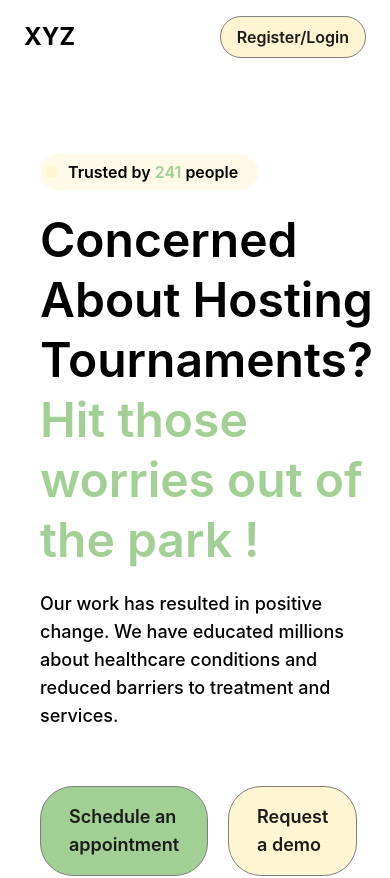
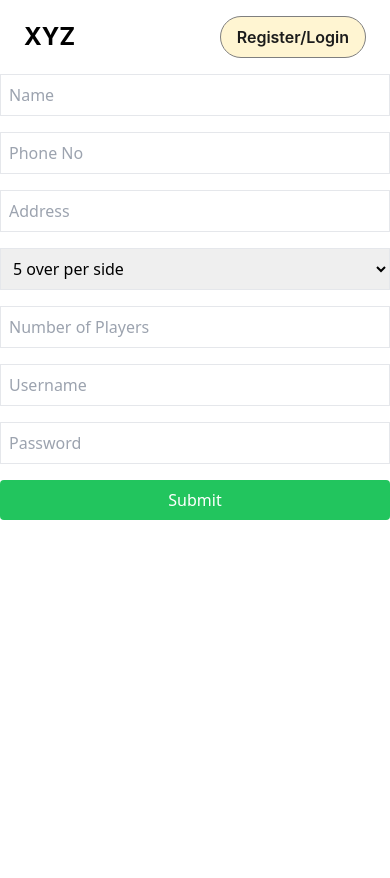
Before and after one commit to ShivrajCodes/Cricket-Landing-Page, a React (Create React App) app: page /register in a window 390 px wide. Shown: the top 878 px of the page. After the commit the page ends 844 px from the top, so only its background shows below. Built offline with nearby package versions, Linux system fonts and the light colour scheme.

Commit message:
initial commit

```diff
--- a/src/App.js
+++ b/src/App.js
@@ -1,13 +1,20 @@
 import React from 'react';
+import { BrowserRouter as Router, Routes, Route } from 'react-router-dom';
 import Header from './components/Header';
 import Home from './components/Home';
+import RegisterTournament from './components/RegisterTournament';  // Import new component
 
 function App() {
   return (
-    <div className="App">
-      <Header />
-      <Home />
-    </div>
+    <Router>
+      <div className="App">
+        <Header />
+        <Routes>
+          <Route path="/" element={<Home />} />
+          <Route path="/register" element={<RegisterTournament />} />
+        </Routes>
+      </div>
+    </Router>
   );
 }
 
--- a/src/components/Header.js
+++ b/src/components/Header.js
@@ -1,4 +1,5 @@
 import React from 'react';
+import { Link } from 'react-router-dom';
 
 const Header = () => (
   <header className="w-full px-6 py-4 flex justify-between items-center bg-white">
@@ -6,16 +7,16 @@ const Header = () => (
       XYZ
     </div>
     <nav className="hidden md:flex items-center gap-6">
-      <div className="text-black text-base font-semibold font-['Inter']">Home</div>
-      <div className="text-black text-base font-semibold font-['Inter']">About</div>
-      <div className="text-black text-base font-semibold font-['Inter']">Tournaments</div>
-      <div className="text-black text-base font-semibold font-['Inter']">Contact</div>
+      <Link to="/" className="text-black text-base font-semibold font-['Inter']">Home</Link>
+      <Link to="/about" className="text-black text-base font-semibold font-['Inter']">About</Link>
+      <Link to="/tournaments" className="text-black text-base font-semibold font-['Inter']">Tournaments</Link>
+      <Link to="/contact" className="text-black text-base font-semibold font-['Inter']">Contact</Link>
     </nav>
-    <div className="px-4 py-2 bg-[#fff5d2] rounded-[33px] border border-[#7f7f7f] flex items-center justify-center">
+    <Link to="/register" className="px-4 py-2 bg-[#fff5d2] rounded-[33px] border border-[#7f7f7f] flex items-center justify-center">
       <div className="text-[#1b1b1b] text-base font-semibold font-['Inter']">
         Register/Login
       </div>
-    </div>
+    </Link>
   </header>
 );
 
--- a/src/components/Home.js
+++ b/src/components/Home.js
@@ -1,4 +1,5 @@
 import React from 'react';
+import { Link } from 'react-router-dom';  // Import Link for routing
 import cricketGif from '../assets/cricket.gif';
 
 const Home = () => {
@@ -15,19 +16,16 @@ const Home = () => {
             </div>
           </div>
           <div className="text-black text-5xl md:text-6xl lg:text-8xl font-semibold font-['Inter'] leading-tight">
-            Concerned About Hosting Tournaments? <span className="text-[#a2cf93]">Hit those worries out of the park !</span>
+            Concerned About Hosting Tournaments? <span className="text-[#a2cf93]">Hit those worries out of the park!</span>
           </div>
           <div className="text-black text-lg md:text-xl lg:text-2xl font-medium font-['Inter'] max-w-[600px]">
-            Our work has resulted in positive change. We have educated millions about healthcare conditions and reduced barriers to treatment and services.
+            Our work is to host cricket competitions focused on delivering thrilling and competitive cricket experiences, organizing tournaments in various formats, and fostering a vibrant community of players and fans alike.
           </div>
         </div>
         <div className="flex justify-start items-start gap-5">
-          <div className="px-7 py-4 bg-[#a2cf93] rounded-[33px] border border-[#7f7f7f] justify-center items-center gap-2.5 flex">
-            <div className="text-[#1b1b1b] text-lg md:text-xl font-semibold font-['Inter']">Schedule an appointment</div>
-          </div>
-          <div className="px-7 py-4 bg-[#fff5d2] rounded-[33px] border border-[#7f7f7f] justify-center items-center gap-2.5 flex">
-            <div className="text-[#1b1b1b] text-lg md:text-xl font-semibold font-['Inter']">Request a demo</div>
-          </div>
+          <Link to="/register" className="px-7 py-4 bg-[#a2cf93] rounded-[33px] border border-[#7f7f7f] justify-center items-center gap-2.5 flex">
+            <div className="text-[#1b1b1b] text-lg md:text-xl font-semibold font-['Inter']">Register for a tournament</div>
+          </Link>
         </div>
       </div>
       <div className="w-full md:w-1/2 h-full mt-10 md:mt-0 md:ml-10">
--- /dev/null
+++ b/src/components/RegisterTournament.js
@@ -0,0 +1,110 @@
+import React, { useState } from 'react';
+
+const RegisterTournaments = () => {
+  const [formData, setFormData] = useState({
+    name: '',
+    phone: '',
+    address: '',
+    format: '5 over per side',
+    players: '',
+    username: '',
+    password: ''
+  });
+
+  const [isSubmitted, setIsSubmitted] = useState(false);
+
+  const handleChange = (e) => {
+    const { name, value } = e.target;
+    setFormData({
+      ...formData,
+      [name]: value
+    });
+  };
+
+  const handleSubmit = (e) => {
+    e.preventDefault();
+    // Simulate form submission
+    console.log(formData);
+    setIsSubmitted(true);
+  };
+
+  if (isSubmitted) {
+    return <div>Thank you, we will get in touch with you shortly.</div>;
+  }
+
+  return (
+    <form onSubmit={handleSubmit} className="flex flex-col gap-4">
+      <input
+        type="text"
+        name="name"
+        placeholder="Name"
+        value={formData.name}
+        onChange={handleChange}
+        className="p-2 border"
+        required
+      />
+      <input
+        type="tel"
+        name="phone"
+        placeholder="Phone No"
+        value={formData.phone}
+        onChange={handleChange}
+        className="p-2 border"
+        required
+      />
+      <input
+        type="text"
+        name="address"
+        placeholder="Address"
+        value={formData.address}
+        onChange={handleChange}
+        className="p-2 border"
+        required
+      />
+      <select
+        name="format"
+        value={formData.format}
+        onChange={handleChange}
+        className="p-2 border"
+      >
+        <option value="5 over per side">5 over per side</option>
+        <option value="10 over per side">10 over per side</option>
+        <option value="20 over per side">20 over per side</option>
+        <option value="50 over per side">50 over per side</option>
+        <option value="Test Match">Test Match</option>
+      </select>
+      <input
+        type="number"
+        name="players"
+        placeholder="Number of Players"
+        value={formData.players}
+        onChange={handleChange}
+        className="p-2 border"
+        required
+      />
+      <input
+        type="text"
+        name="username"
+        placeholder="Username"
+        value={formData.username}
+        onChange={handleChange}
+        className="p-2 border"
+        required
+      />
+      <input
+        type="password"
+        name="password"
+        placeholder="Password"
+        value={formData.password}
+        onChange={handleChange}
+        className="p-2 border"
+        required
+      />
+      <button type="submit" className="px-4 py-2 bg-green-500 text-white rounded">
+        Submit
+      </button>
+    </form>
+  );
+};
+
+export default RegisterTournaments;
--- /dev/null
+++ b/webpack.config.js
@@ -0,0 +1,22 @@
+const path = require('path');
+
+module.exports = {
+  resolve: {
+    fallback: {
+      "http": require.resolve("stream-http"),
+      "https": require.resolve("https-browserify"),
+      "util": require.resolve("util/"),
+      "zlib": require.resolve("browserify-zlib"),
+      "stream": require.resolve("stream-browserify"),
+      "url": require.resolve("url/"),
+      "assert": require.resolve("assert/")
+    }
+  },
+  // Other Webpack configurations
+  entry: './src/index.js',
+  output: {
+    path: path.resolve(__dirname, 'dist'),
+    filename: 'bundle.js'
+  },
+  // Loaders and Plugins
+};
```
Also changed, not shown: package.json (+9 -0 lines), 1 other file (tests, documents, lock files or other folders).
